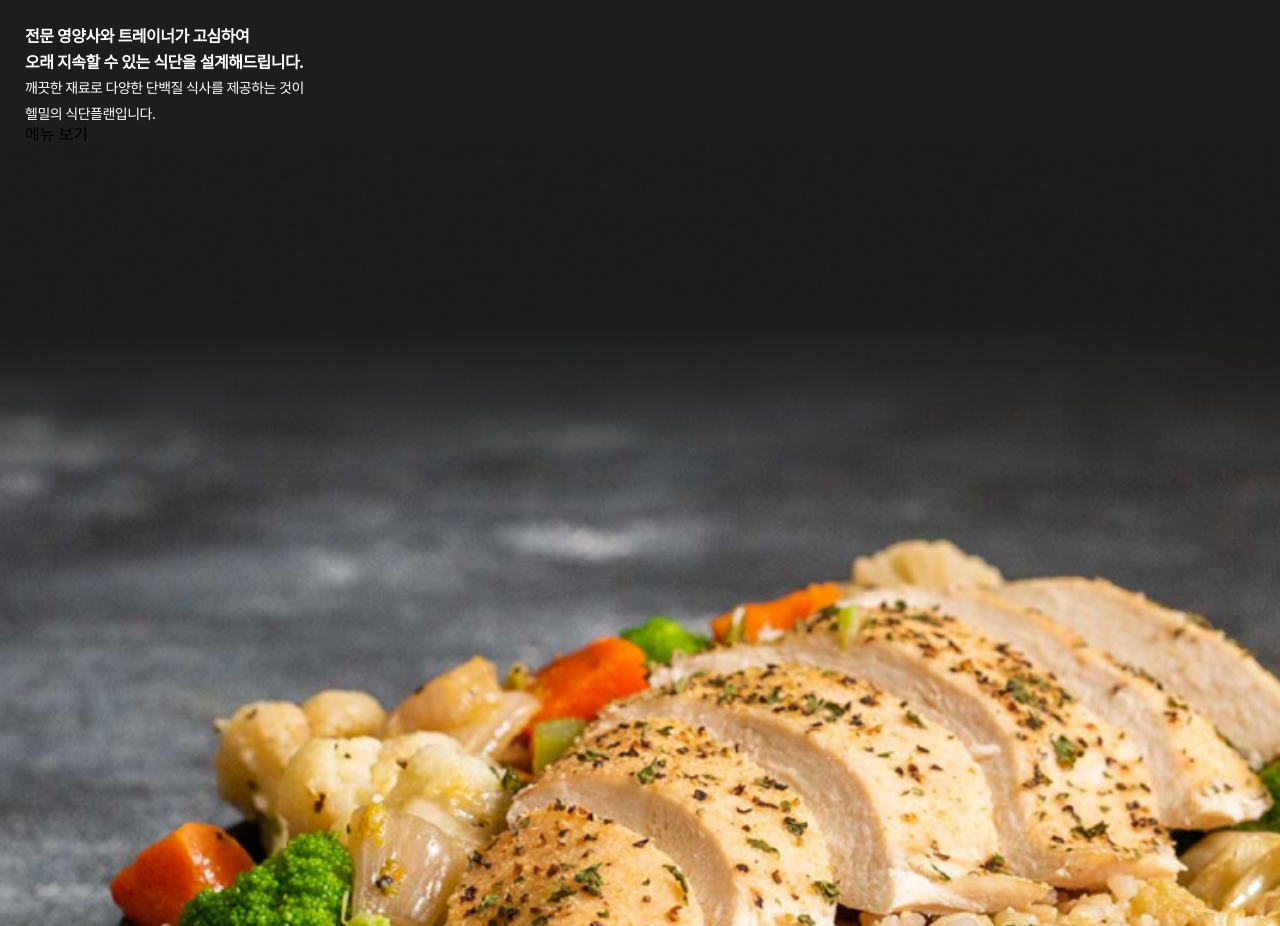
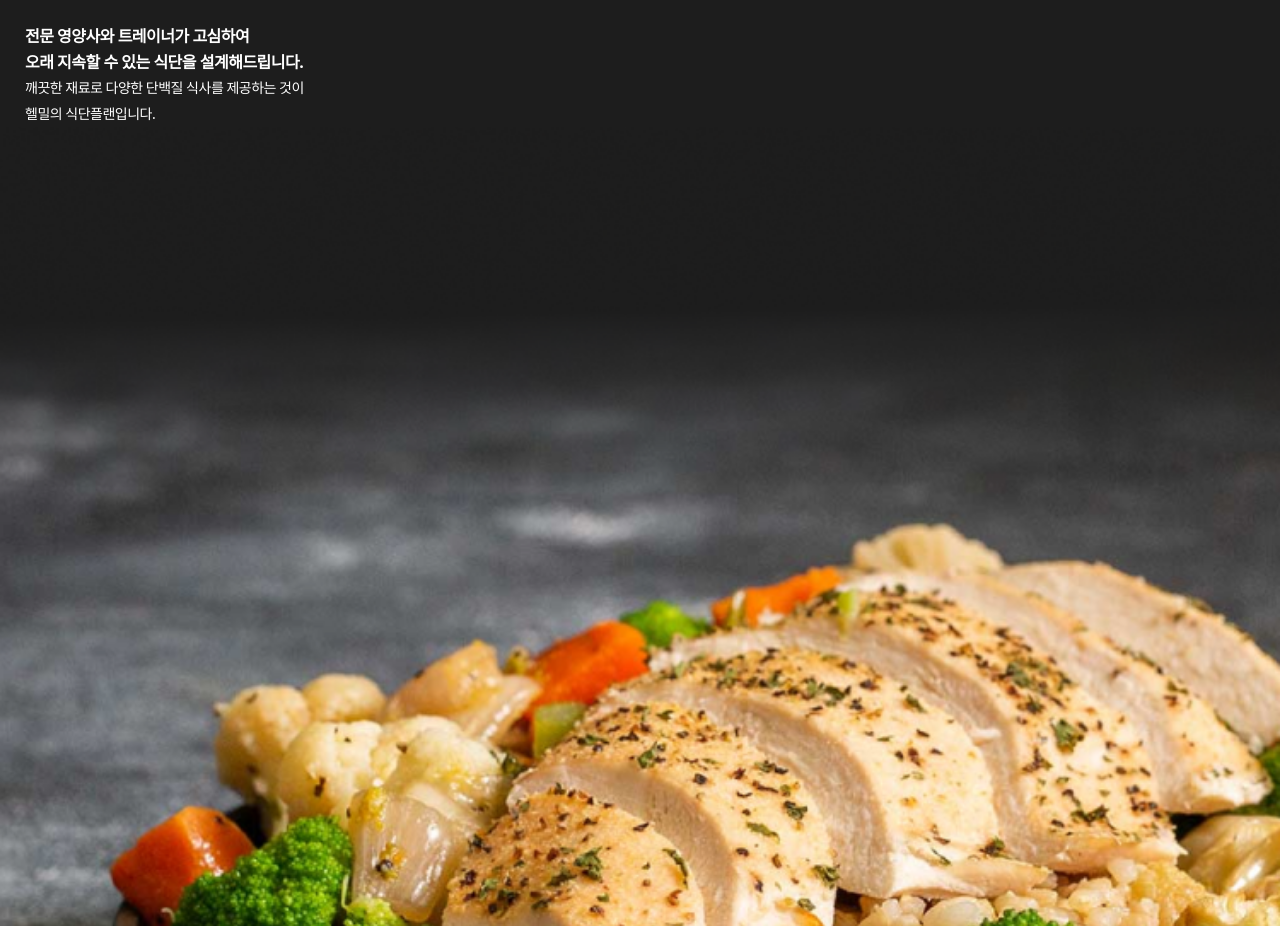
Before and after one commit to dongwonnn/helmeal, a React (Create React App) app: page / in a window 1280 px wide. Shown: the part 1545-2471 px from the top of the page. Built offline with nearby package versions, Linux system fonts and the light colour scheme.

Commit message:
[#3] Create build.yml

```diff
--- a/src/index.js
+++ b/src/index.js
@@ -4,7 +4,7 @@ import { BrowserRouter } from 'react-router-dom';
 import App from './components/App';
 
 ReactDOM.render(
-  <BrowserRouter>
+  <BrowserRouter basename="helmeal/">
     <App />
   </BrowserRouter>,
   document.getElementById('root'),
--- a/src/pages/HomePage.js
+++ b/src/pages/HomePage.js
@@ -1,7 +1,7 @@
 import React from 'react';
 import './HomePage.scss';
 import HomeImage from '../assets/images/HomeImage.png';
-import { Link } from 'react-router-dom';
+// import { Link } from 'react-router-dom';
 
 const HomePage = () => {
   return (
@@ -58,7 +58,7 @@ const HomePage = () => {
           깨끗한 재료로 다양한 단백질 식사를 제공하는 것이 <br />
           헬밀의 식단플랜입니다.
         </p>
-        <Link to="./detail">메뉴 보기</Link>
+
         <img src={HomeImage} alt="HomeImage" />
       </article>
     </div>
```
Also changed, not shown: package.json (+8 -2 lines), 1 other file (tests, documents, lock files or other folders).
